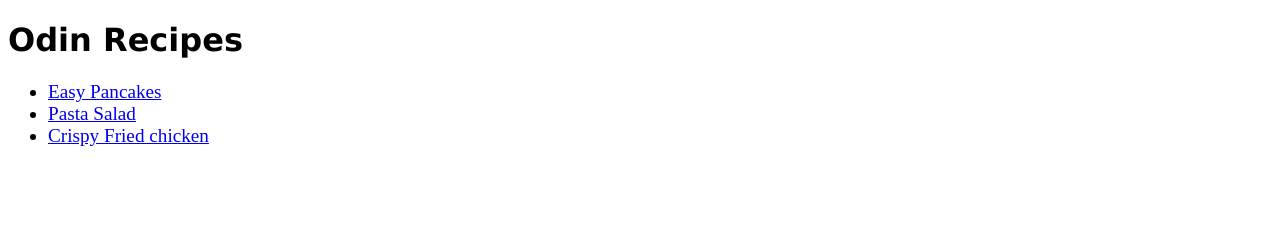
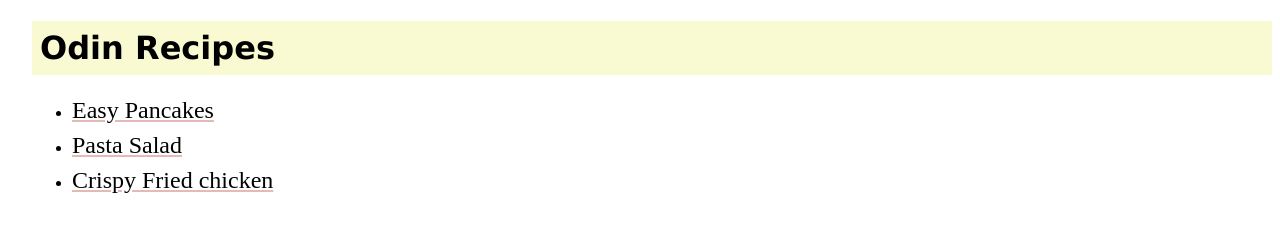
Before and after one commit to odamonique/odin-recipes, a plain HTML site: page index.html in a window 1280 px wide. Drawn offline with Linux system fonts and the light colour scheme.

Commit message:
Add style, margin, padding

```diff
--- a/index.html
+++ b/index.html
@@ -8,12 +8,12 @@
 </head>
 <body>
 
-    <h1>Odin Recipes</h1>
+    <h1 class="tittle">Odin Recipes</h1>
 
-    <ul class="main-list">
-        <li><a href="recipes/pancakes.html">Easy Pancakes</a></li>
-        <li><a href="recipes/pasta-salad.html">Pasta Salad</a></li>
-        <li><a href="recipes/crispy-fried-chicken.html">Crispy Fried chicken</a></li>
+    <ul>
+        <li><a class="main-list" href="recipes/pancakes.html">Easy Pancakes</a></li>
+        <li><a class="main-list" href="recipes/pasta-salad.html">Pasta Salad</a></li>
+        <li><a class="main-list" href="recipes/crispy-fried-chicken.html">Crispy Fried chicken</a></li>
     </ul>
 
 
--- a/styles.css
+++ b/styles.css
@@ -1,8 +1,37 @@
+body{
+    margin-left: 32px;
+}
+
 h1,
 h4 {
     font-family:'Lucida Sans', 'Lucida Sans Regular', 'Lucida Grande', 'Lucida Sans Unicode', Geneva, Verdana, sans-serif;
+
+}
+
+h4{
+    color: #b5460f;
+}
+
+.tittle{
+    background-color: lightgoldenrodyellow;
+    padding: 8px;
 }
 
 .main-list {
+    font-size: 24px;
+    color: black;
+    text-decoration: underline #b546;
+    display: inline-block;
+    margin-bottom: 8px;
+}
+
+.home {
+    text-decoration: none;
     font-size: larger;
+    color: black;
+    display: inline-block;
+    background-color: lightgoldenrodyellow;
+    padding: 8px 16px;
+    margin-top: 8px;
+    color: #b5460f;
 }
```
Also changed, not shown: recipes/crispy-fried-chicken.html (+1 -1 lines), recipes/pancakes.html (+1 -1 lines), recipes/pasta-salad.html (+1 -1 lines).
